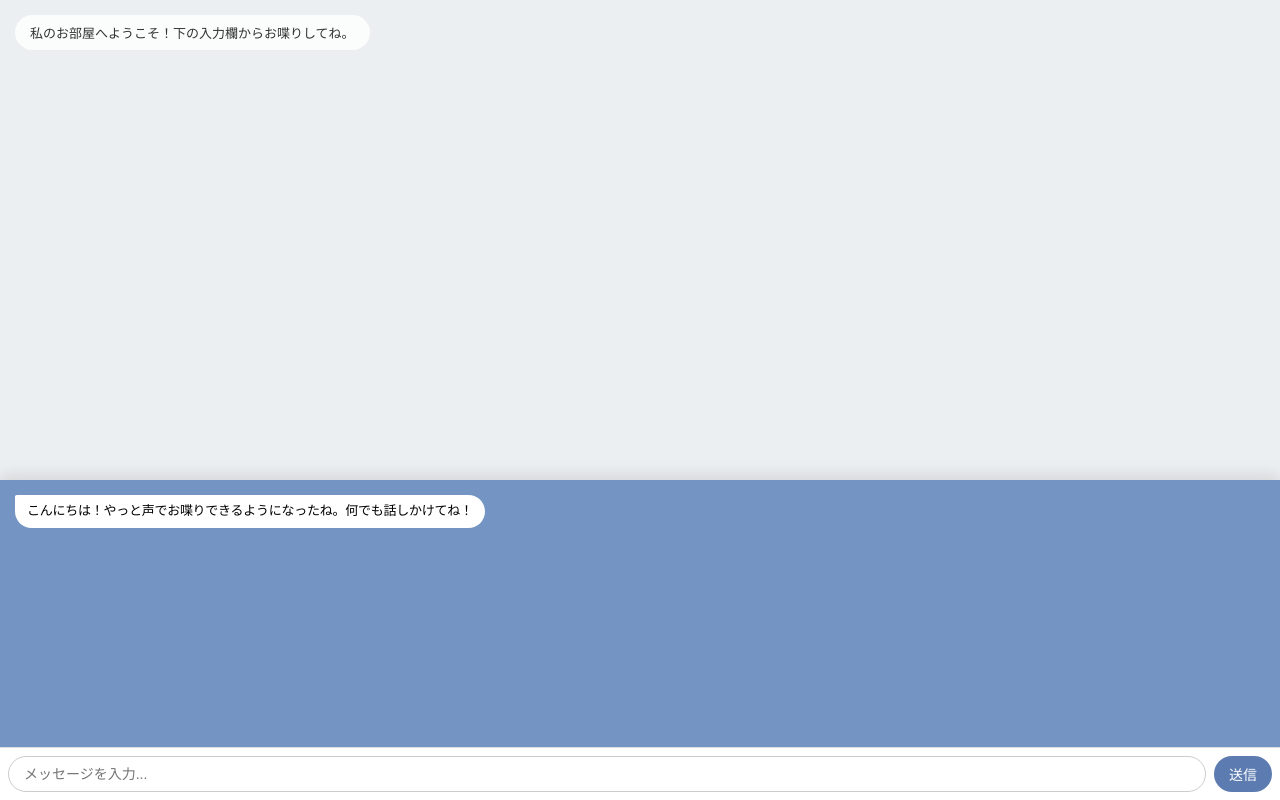
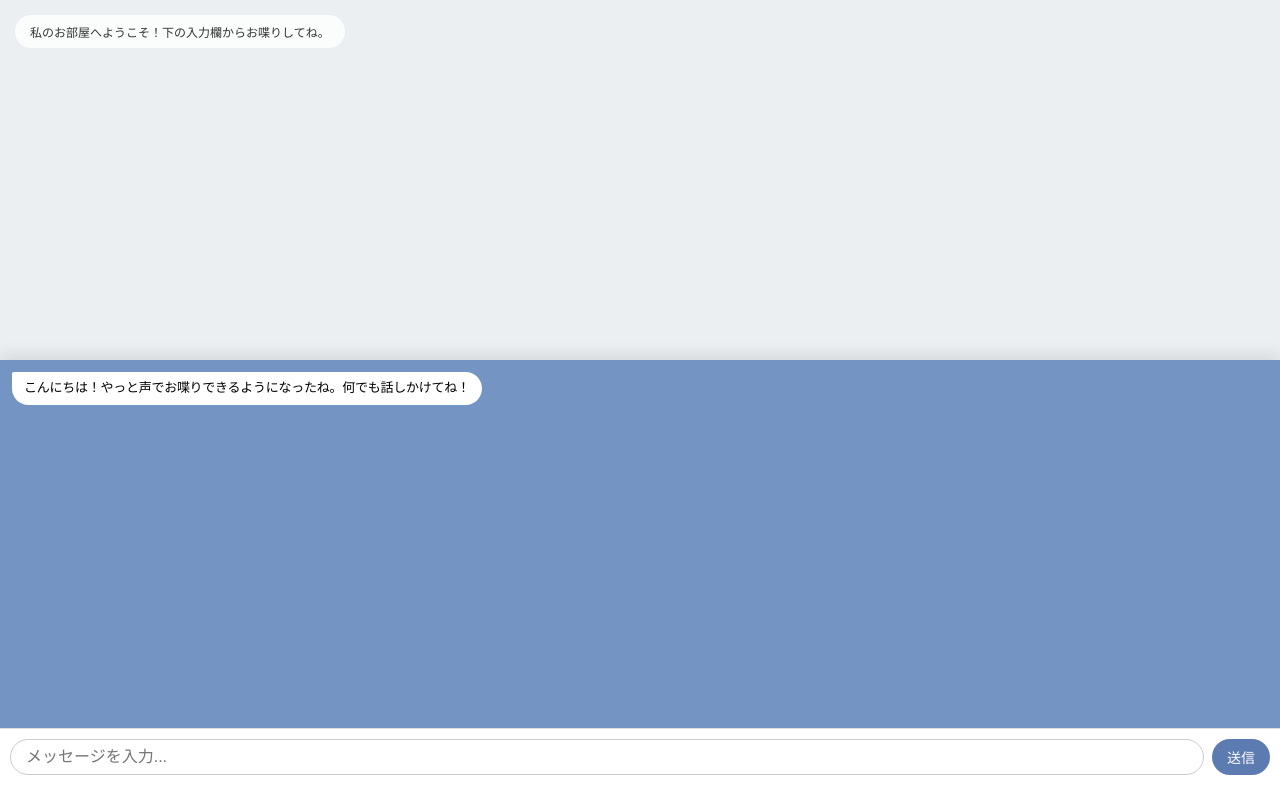
Before and after one commit to MI-Rainbow/my-ai-avatar, a plain HTML site: page index.html in a window 1280 px wide. Drawn offline with nearby package versions, Linux system fonts and the light colour scheme; no server answers.

Commit message:
Add files via upload

```diff
--- a/index.html
+++ b/index.html
@@ -5,33 +5,32 @@
     <meta name="viewport" content="width=device-width, initial-scale=1.0, maximum-scale=1.0, user-scalable=no">
     <title>3D AI Partner - Voice Room</title>
     <style>
-        /* 画面全体のレイアウト調整（上下に強制固定するお守り） */
         html, body {
             margin: 0; padding: 0; width: 100%; height: 100%;
             overflow: hidden; position: fixed; background: #7494c4;
             font-family: sans-serif; display: flex; flex-direction: column;
         }
 
-        /* 3Dアバターが表示される上半分のエリア */
+        /* 💡 iPhone13用に高さを60%から45%に下げ、チャット入力欄のスペースを広げました */
         #avatar-container {
-            width: 100%; height: 60vh; /* アバターを大きく映すために60%に調整 */
+            width: 100%; height: 45vh;
             background: #eceff1; position: relative; touch-action: none;
         }
         canvas { width: 100% !important; height: 100% !important; display: block; }
 
-        /* 案内テキストのスタイル */
         #welcome-msg {
             position: absolute; top: 15px; left: 15px; background: rgba(255, 255, 255, 0.8);
-            padding: 8px 15px; border-radius: 20px; font-size: 13px; color: #333; z-index: 10;
+            padding: 8px 15px; border-radius: 20px; font-size: 12px; color: #333; z-index: 10;
         }
 
-        /* 自作のチャット画面（下半分の40%に完全固定） */
+        /* 💡 チャット領域を縦幅55%に広げ、入力欄が絶対に最前面に出るように固定 */
         #chat-section {
-            width: 100%; height: 40vh; background: #7494c4;
+            width: 100%; height: 55vh; background: #7494c4;
             display: flex; flex-direction: column; box-shadow: 0 -5px 15px rgba(0,0,0,0.1); z-index: 20;
         }
         #chat-container {
-            flex: 1; overflow-y: auto; padding: 15px; display: flex; flex-direction: column; gap: 10px;
+            flex: 1; overflow-y: auto; padding: 12px; display: flex; flex-direction: column; gap: 8px;
+            -webkit-overflow-scrolling: touch; /* iPhoneでスルスル動くお守り */
         }
         .bubble {
             max-width: 75%; padding: 8px 12px; border-radius: 18px;
@@ -40,9 +39,12 @@
         .user { background: #85e249; align-self: flex-end; border-top-right-radius: 2px; }
         .ai { background: #ffffff; align-self: flex-start; border-top-left-radius: 2px; }
 
-        /* 入力エリア */
-        #input-area { background: #ffffff; padding: 8px; display: flex; gap: 8px; border-top: 1px solid #ddd; }
-        #user-input { flex: 1; padding: 8px 15px; border: 1px solid #ccc; border-radius: 20px; font-size: 14px; outline: none; }
+        /* 入力エリア（iPhoneの下部バーに被らないよう、下に少し余白を追加） */
+        #input-area {
+            background: #ffffff; padding: 10px 10px 25px 10px;
+            display: flex; gap: 8px; border-top: 1px solid #ddd; z-index: 30;
+        }
+        #user-input { flex: 1; padding: 8px 15px; border: 1px solid #ccc; border-radius: 20px; font-size: 16px; outline: none; }
         #send-btn { background: #5c7bb0; color: white; border: none; padding: 8px 15px; border-radius: 20px; font-size: 14px; cursor: pointer; }
     </style>
 
@@ -57,12 +59,10 @@
 </head>
 <body>
 
-    <!-- 上半分：3Dアバターのお部屋 -->
     <div id="avatar-container">
         <div id="welcome-msg">私のお部屋へようこそ！下の入力欄からお喋りしてね。</div>
     </div>
 
-    <!-- 下半分：自作のLINE風チャット画面 -->
     <div id="chat-section">
         <div id="chat-container">
             <div class="bubble ai">こんにちは！やっと声でお喋りできるようになったね。何でも話しかけてね！</div>
@@ -73,7 +73,6 @@
         </div>
     </div>
 
-    <!-- ⬇️ 3Dアバターを動かすプログラム ⬇️ -->
     <script type="module">
         import * as THREE from 'three';
         import { GLTFLoader } from 'three/addons/loaders/GLTFLoader.js';
@@ -81,21 +80,20 @@
         const container = document.getElementById('avatar-container');
         const scene = new THREE.Scene();
 
+        // 45%の高さに合わせて、アバターの顔が画面の中央に来るようにカメラを少し下げました
         const camera = new THREE.PerspectiveCamera(30, container.clientWidth / container.clientHeight, 0.1, 20.0);
-        camera.position.set(0.0, 1.1, 1.4);
+        camera.position.set(0.0, 1.0, 1.3);
 
         const renderer = new THREE.WebGLRenderer({ antialias: true });
         renderer.setSize(container.clientWidth, container.clientHeight);
         renderer.setPixelRatio(window.devicePixelRatio);
         container.appendChild(renderer.domElement);
 
-        // 照明
         const light = new THREE.DirectionalLight(0xffffff, 3.0);
         light.position.set(1.0, 1.0, 1.0).normalize();
         scene.add(light);
         scene.add(new THREE.AmbientLight(0xffffff, 1.5));
 
-        // アバター（avatar.vrm）の読み込み
         const loader = new GLTFLoader();
         loader.load(
             './avatar.vrm',
@@ -104,7 +102,6 @@
                 scene.add(model);
                 model.rotation.y = 0;
 
-                // アニメーションループ（ゆらゆら動く呼吸モーションを追加）
                 function animate() {
                     requestAnimationFrame(animate);
                     const time = Date.now() * 0.002;
@@ -123,15 +120,11 @@
             renderer.setSize(container.clientWidth, container.clientHeight);
         });
 
-        // スワイプ防止のお守り
         container.addEventListener('touchmove', (e) => { e.preventDefault(); }, { passive: false });
     </script>
 
-    <!-- ⬇️ AI会話＆音声合成（お喋り機能）の自作プログラム ⬇️ -->
     <script>
-        // ⚠️ あなたのDomainsに書かれていた短い方のURLをセットしてあります
         const VERCEL_URL = 'https://my-ai-avatar-omega.vercel.app';
-        const DIFY_TOKEN = '76UxzBeCsCD94UMJ'; // あなたのDifyのトークン
 
         const chatContainer = document.getElementById('chat-container');
         const userInput = document.getElementById('user-input');
@@ -141,28 +134,23 @@
             const text = userInput.value.trim();
             if (!text) return;
 
-            // ユーザーのセリフを画面に出す
             appendBubble(text, 'user');
             userInput.value = '';
 
-            // AIの「考え中」のセリフを出す
             const aiBubble = appendBubble('考え中だよ...', 'ai');
 
             try {
-                // Vercelの中継基地へ安全にデータを送信します
+                // 💡 Vercel側の新しいプログラムに合わせて、DIFY_TOKENを送信しないシンプルな形に修正しました
                 const response = await fetch(`${VERCEL_URL}/api/chat`, {
                     method: 'POST',
                     headers: { 'Content-Type': 'application/json' },
-                    body: JSON.stringify({ text: text, token: DIFY_TOKEN })
+                    body: JSON.stringify({ text: text })
                 });
 
                 const data = await response.json();
 
                 if (data && data.answer) {
-                    // AIの返事を画面に表示
                     aiBubble.innerText = data.answer;
-
-                    // 💡 AIの返事の文字を、スマホに「声」として喋らせます！
                     speakVoice(data.answer);
                 } else {
                     aiBubble.innerText = 'ごめんね、うまく言葉が出ないよ。';
@@ -173,9 +161,7 @@
             }
         }
 
-        // 🗣️ 音声合成で喋らせる魔法のプログラム（声の強制バインド修正版）
         function speakVoice(text) {
-            // 前のセリフが残っていたら強制的にキャンセルして新しく喋らせるお守り
             window.speechSynthesis.cancel();
 
             const uttr = new SpeechSynthesisUtterance();
@@ -184,16 +170,14 @@
             uttr.rate = 1.0;
             uttr.pitch = 1.2;
 
-            // PCやスマホの中に最初から入っている「本物の日本語の声」を自動で探し出す処理
             const voices = window.speechSynthesis.getVoices();
             const jaVoice = voices.find(voice => voice.lang.includes('ja-JP') || voice.lang.includes('ja_JP'));
 
             if (jaVoice) {
-                uttr.voice = jaVoice; // 見つかった日本語の声をセット！
+                uttr.voice = jaVoice;
                 console.log("日本語の音声を正常にセットしました:", jaVoice.name);
             }
 
-            // 音声を再生！
             window.speechSynthesis.speak(uttr);
         }
 
@@ -209,11 +193,9 @@
         sendBtn.addEventListener('click', sendMessage);
         userInput.addEventListener('keypress', (e) => { if (e.key === 'Enter') sendMessage(); });
 
-        // iOS（iPhone）で声を最初に出すための、ブラウザの音声の準備（初期化）
         window.addEventListener('DOMContentLoaded', () => {
             window.speechSynthesis.getVoices();
         });
     </script>
-
 </body>
 </html>
```
